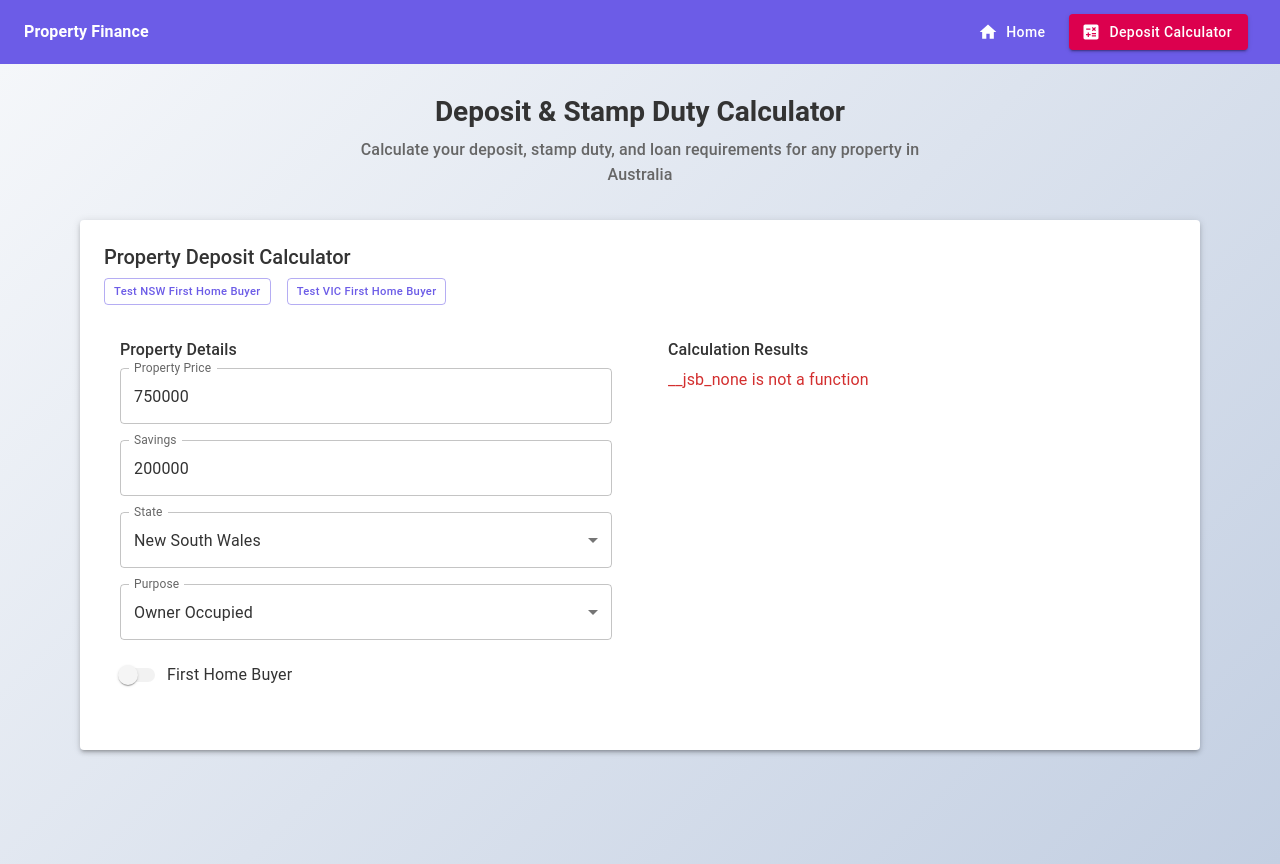
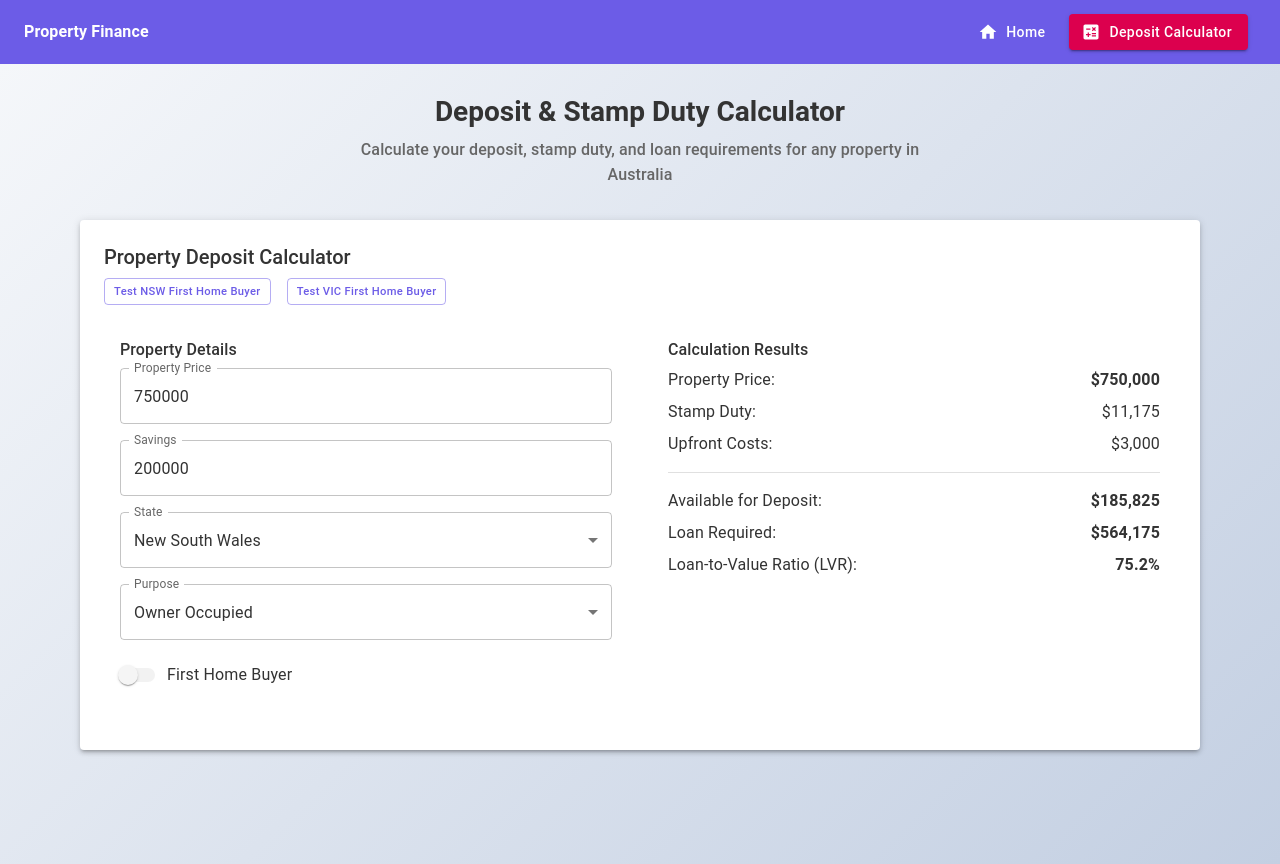
Before and after one commit to grosstoad/property-finance-journey, a React (Vite) app: page /calculator in a window 1280 px wide. Built offline with nearby package versions, Linux system fonts and the light colour scheme.

Commit message:
fix: Update DepositCalculator to use new calculateDepositDetails function

```diff
--- a/src/components/DepositCalculator.tsx
+++ b/src/components/DepositCalculator.tsx
@@ -15,8 +15,7 @@ import {
   Button
 } from '@mui/material';
 import { SelectChangeEvent } from '@mui/material/Select';
-import { calculateDeposit } from '../logic/depositService';
-import { calculateLoanAmountRequired } from '../logic/depositService';
+import { calculateDepositDetails, calculateLoanAmountRequired } from '../logic/depositService';
 import { LoanPurpose } from '../types/loan';
 import { AustralianState } from '../types/stampDuty';
 import { INPUT_DEBOUNCE_TIME } from '../constants/defaultValues';
@@ -76,12 +75,10 @@ export const DepositCalculator: React.FC = () => {
         });
 
         // Calculate deposit
-        const depositResult = calculateDeposit({
+        const depositResult = calculateDepositDetails({
           propertyPrice,
           savings,
-          state,
-          purpose,
-          firstHomeBuyer
+          state
         });
 
         // Calculate loan amount
@@ -97,12 +94,8 @@ export const DepositCalculator: React.FC = () => {
         setLoanRequired(loanResult.required);
         setLvr(loanResult.lvr);
 
-        // Extract concession amount from stamp duty details
-        if (depositResult.stampDutyDetails) {
-          setConcessionAmount(depositResult.stampDutyDetails.breakdown.concessionAmount);
-        } else {
-          setConcessionAmount(0);
-        }
+        // No more stamp duty details in the new implementation
+        setConcessionAmount(0);
       } catch (error) {
         if (error instanceof Error) {
           setErrors(prev => ({ ...prev, calculation: error.message }));
```
